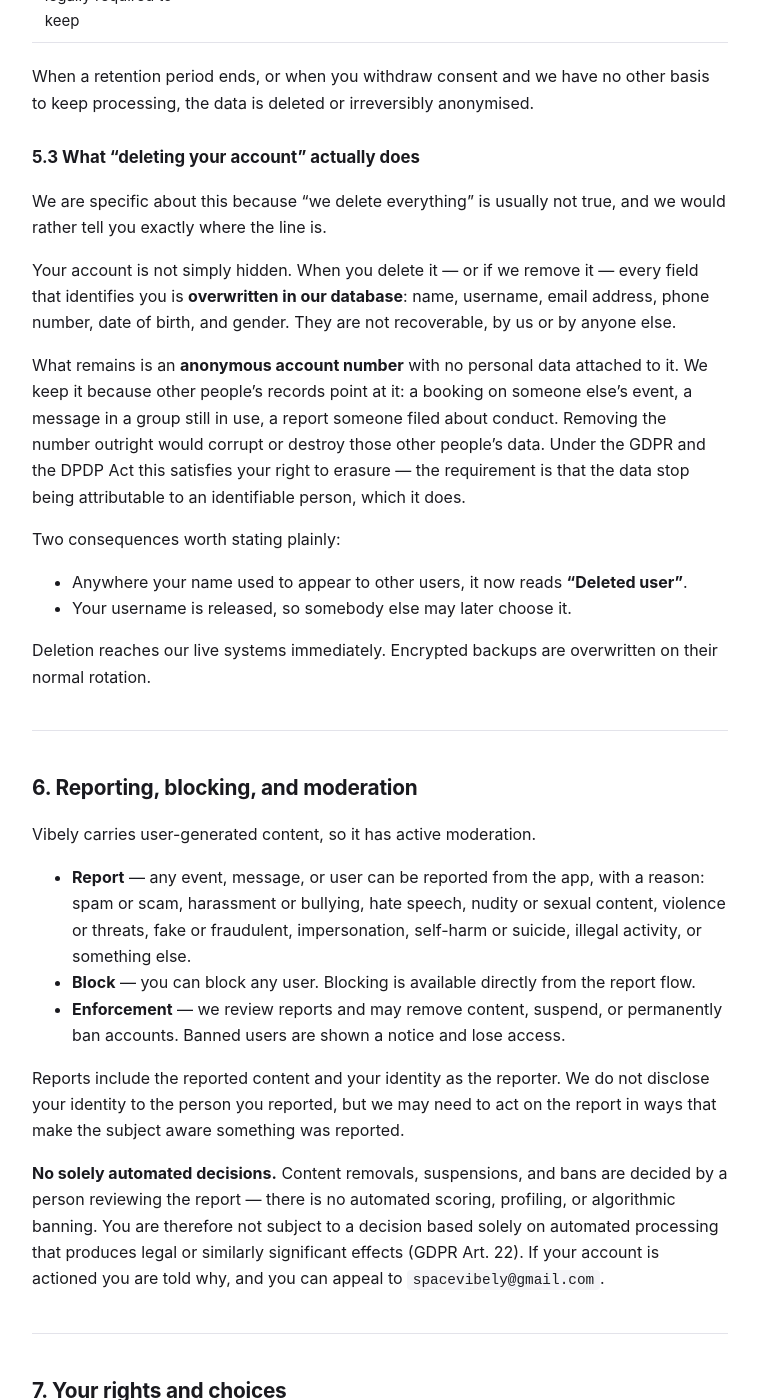
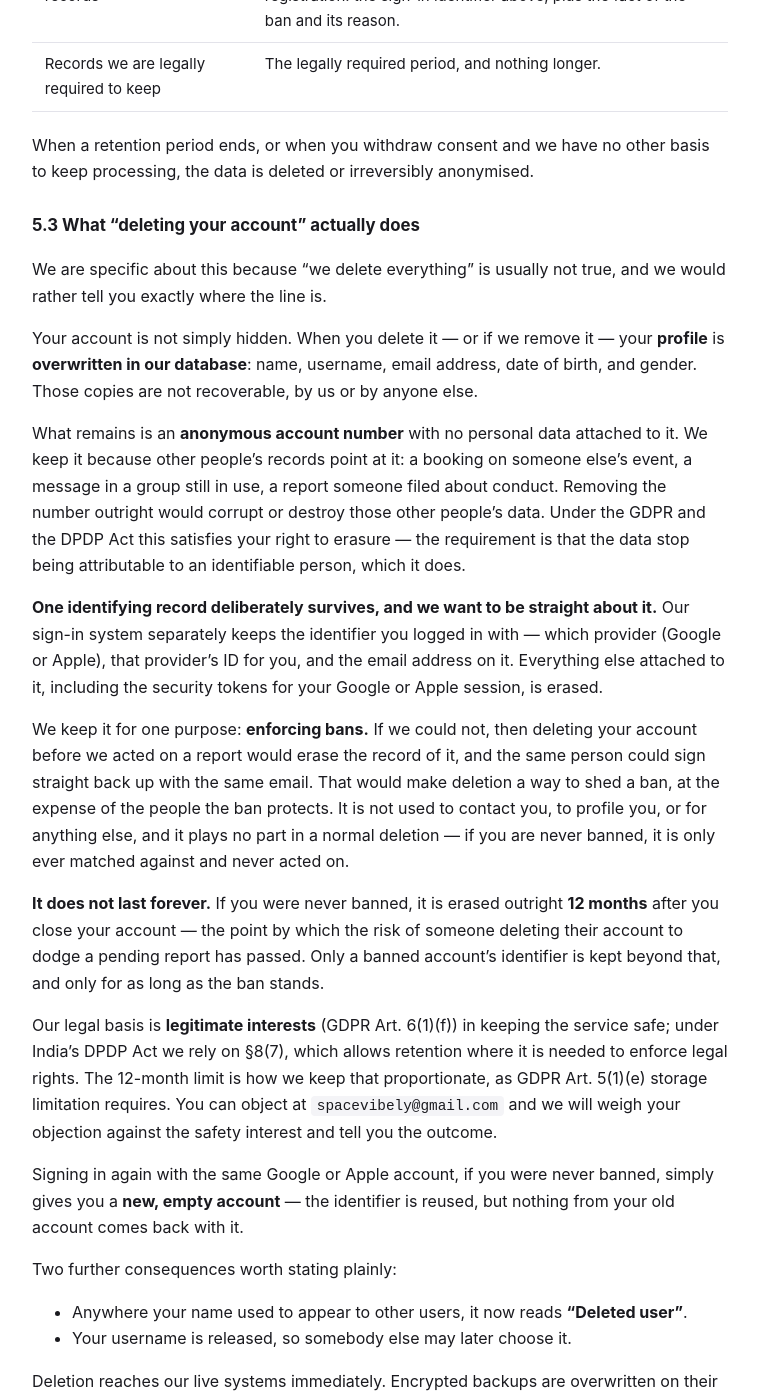
Before and after one commit to aryan5702/vibely-legal, a Jekyll site: the page built from privacy-policy.md, in a window 1280 px wide and 1400 px high, scrolled down 6615 px. Shown: the whole window, without its empty margins (260-1019 px from the left). Built offline with Jekyll 4.4.1, drawn with Linux system fonts in a browser that asks for light colours; some of the changed text lies outside the part shown.

Commit message:
Disclose the sign-in identifier kept to enforce bans
The retention table said ban records are held as an account identifier
'not as your name or email'. The denylist is the email address, so that
was the opposite of what the service does.

States what survives deletion (provider, that provider's id, the email),
why, the 12-month limit and the banned-account exception, and the legal
basis. Drops 'phone number', which contradicted not collecting one.

```diff
--- a/privacy-policy.md
+++ b/privacy-policy.md
@@ -7,7 +7,7 @@ permalink: /privacy-policy/
 # Privacy Policy — Vibely
 
 - **Effective date:** 30 July 2026
-- **Last updated:** 31 July 2026
+- **Last updated:** 1 August 2026
 
 Vibely ("Vibely", "we", "us") is operated by Aryan Mehta, an individual operating as
 "Vibely Space" and based in New Delhi, India, who is the **data controller** (EU/UK GDPR),
@@ -188,7 +188,7 @@ No system is perfectly secure, and we cannot guarantee absolute security.
 
 | Category | Retention |
 |---|---|
-| Profile — name, username, email, phone, date of birth, gender | Life of your account. **Overwritten when you delete it** — see §5.3. |
+| Profile — name, username, email, date of birth, gender | Life of your account. **Overwritten when you delete it** — see §5.3. |
 | Events you hosted, bookings, attendance | Cancelled and hidden when you delete your account. The records remain linked to the anonymised account id, not to you. |
 | Group chat messages | Messages in a group **you created** are erased outright. Messages you sent in **someone else's** group stay, so the conversation still makes sense to the people in it — but the sender resolves to "Deleted user", not to you. Copies already delivered to other people's devices are outside our control either way. |
 | Friends, friend requests, block list | Removed when you delete your account. |
@@ -199,7 +199,8 @@ No system is perfectly secure, and we cannot guarantee absolute security.
 | Crash reports (Crashlytics) | **90 days** — Google's default retention for crash data. |
 | Reports you filed about other users | Kept while needed for safety enforcement. Once your account is gone they no longer identify you as reporter. |
 | Reports filed **against** you | Kept as an abuse record. Free text and the copy of the reported content are stripped 90 days after the report is settled. |
-| Moderation and ban records | The minimum needed to enforce a ban and prevent immediate re-registration. Held as an account identifier, not as your name or email. |
+| Sign-in identifier (which provider you used, that provider's ID for you, and the email address on it) | **12 months** after you close your account, then erased outright — unless the account was banned, in which case it is kept for as long as the ban stands. This is the one identifying field that survives deletion — see §5.3. |
+| Moderation and ban records | The minimum needed to enforce a ban and prevent re-registration: the sign-in identifier above, plus the fact of the ban and its reason. |
 | Records we are legally required to keep | The legally required period, and nothing longer. |
 
 When a retention period ends, or when you withdraw consent and we have no other basis to
@@ -210,9 +211,9 @@ keep processing, the data is deleted or irreversibly anonymised.
 We are specific about this because "we delete everything" is usually not true, and we would
 rather tell you exactly where the line is.
 
-Your account is not simply hidden. When you delete it — or if we remove it — every field that
-identifies you is **overwritten in our database**: name, username, email address, phone number,
-date of birth, and gender. They are not recoverable, by us or by anyone else.
+Your account is not simply hidden. When you delete it — or if we remove it — your **profile** is
+**overwritten in our database**: name, username, email address, date of birth, and gender. Those
+copies are not recoverable, by us or by anyone else.
 
 What remains is an **anonymous account number** with no personal data attached to it. We keep
 it because other people's records point at it: a booking on someone else's event, a message in
@@ -221,7 +222,34 @@ corrupt or destroy those other people's data. Under the GDPR and the DPDP Act th
 your right to erasure — the requirement is that the data stop being attributable to an
 identifiable person, which it does.
 
-Two consequences worth stating plainly:
+**One identifying record deliberately survives, and we want to be straight about it.** Our
+sign-in system separately keeps the identifier you logged in with — which provider (Google or
+Apple), that provider's ID for you, and the email address on it. Everything else attached to it,
+including the security tokens for your Google or Apple session, is erased.
+
+We keep it for one purpose: **enforcing bans.** If we could not, then deleting your account
+before we acted on a report would erase the record of it, and the same person could sign
+straight back up with the same email. That would make deletion a way to shed a ban, at the
+expense of the people the ban protects. It is not used to contact you, to profile you, or for
+anything else, and it plays no part in a normal deletion — if you are never banned, it is only
+ever matched against and never acted on.
+
+**It does not last forever.** If you were never banned, it is erased outright **12 months**
+after you close your account — the point by which the risk of someone deleting their account to
+dodge a pending report has passed. Only a banned account's identifier is kept beyond that, and
+only for as long as the ban stands.
+
+Our legal basis is **legitimate interests** (GDPR Art. 6(1)(f)) in keeping the service safe;
+under India's DPDP Act we rely on §8(7), which allows retention where it is needed to enforce
+legal rights. The 12-month limit is how we keep that proportionate, as GDPR Art. 5(1)(e) storage
+limitation requires. You can object at `spacevibely@gmail.com` and we will weigh your objection
+against the safety interest and tell you the outcome.
+
+Signing in again with the same Google or Apple account, if you were never banned, simply gives
+you a **new, empty account** — the identifier is reused, but nothing from your old account
+comes back with it.
+
+Two further consequences worth stating plainly:
 
 - Anywhere your name used to appear to other users, it now reads **"Deleted user"**.
 - Your username is released, so somebody else may later choose it.
```
Also changed, not shown: account-deletion.md (+20 -7 lines), delete-data.md (+3 -1 lines).
